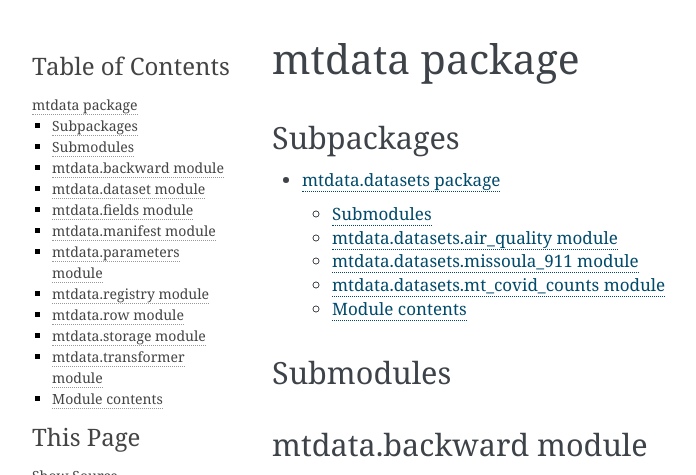
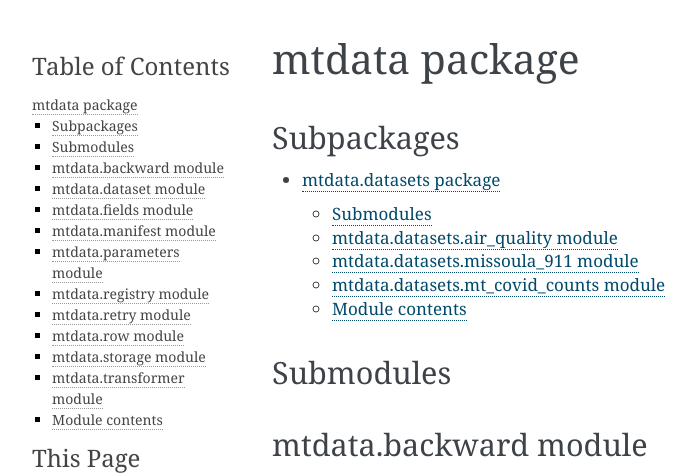
Before and after one commit to glesica/mtdata, a Sphinx documentation site: the page built from docs/mtdata.rst, in a window 1280 px wide and 1400 px high. Shown: the top 475 px of the window, without its empty margins (148-844 px from the left). Built offline with Sphinx 7.4.7, drawn with Linux system fonts in a browser that asks for light colours; grey boxes are pictures that could not be loaded.

Commit message:
Update docs

```diff
--- a/docs/mtdata.rst
+++ b/docs/mtdata.rst
@@ -60,6 +60,14 @@
    :undoc-members:
    :show-inheritance:
 
+mtdata.retry module
+-------------------
+
+.. automodule:: mtdata.retry
+   :members:
+   :undoc-members:
+   :show-inheritance:
+
 mtdata.row module
 -----------------
 
```
